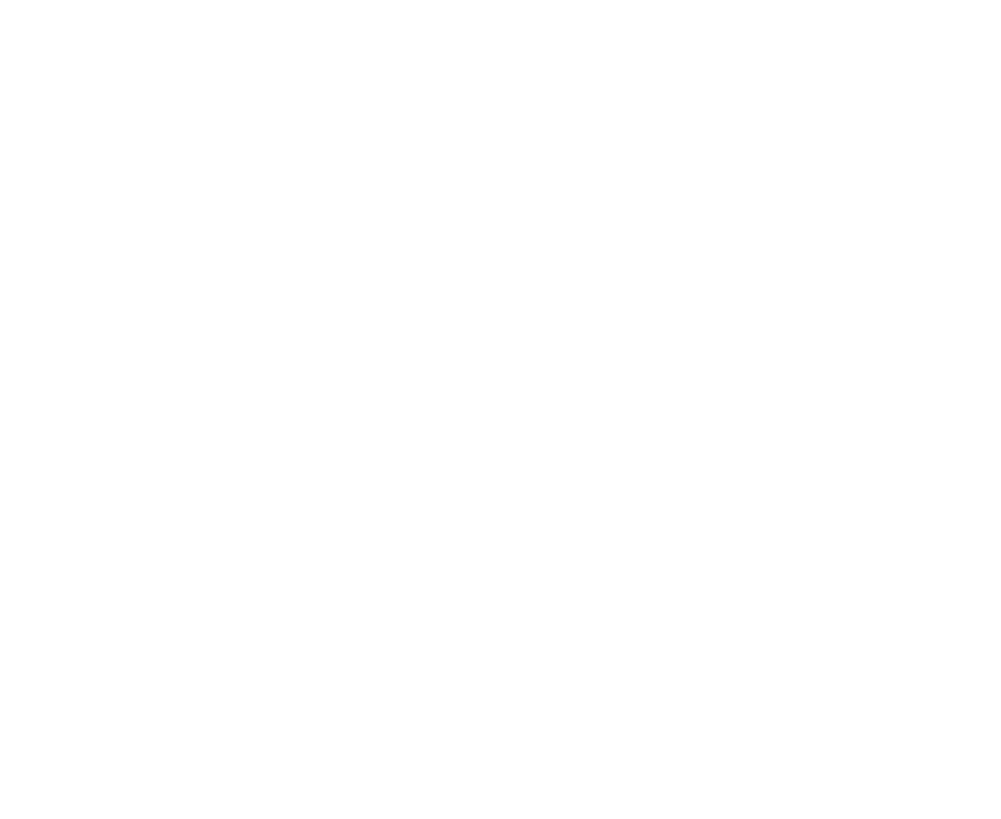
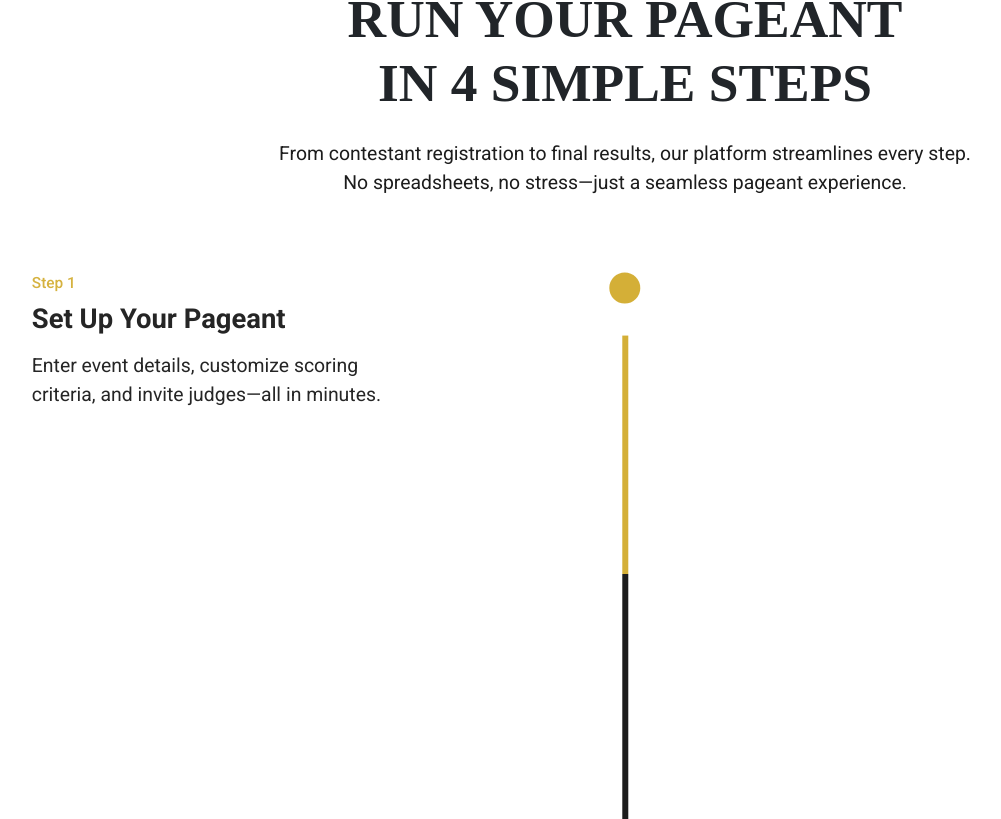
Before and after one commit to chappzach24/Pageant-, a React (Vite) app in the folder client/: page / in a window 1280 px wide. Shown: the part 1981-2800 px from the top of the page, without its empty margins (15-1016 px from the left). Before the commit the page ends 1863 px from the top, so only its background shows below. Built offline with nearby package versions, Linux system fonts and the light colour scheme; a web font is replaced by a local one.

Commit message:
Built the steps section

```diff
--- a/client/src/App.css
+++ b/client/src/App.css
@@ -14,6 +14,7 @@
 
   /* Clamp sizes for responsivness */
   /* Small Sizes */
+  --size--0-5rem: clamp(0.25rem, 0.1786rem + 0.3571vw, 0.5rem);
   --size--1rem: clamp(0.75rem, 0.6786rem + 0.3571vw, 1rem);
   --size--1-25rem: clamp(1rem, 0.9286rem + 0.3571vw, 1.25rem);
   --size--1-5rem: clamp(1.25rem, 1.1786rem + 0.3571vw, 1.5rem);
@@ -151,6 +152,10 @@
   color: var(--primary-color);
 }
 
+.u-text-brand{
+  color: var(--brand-color);
+}
+
 /* Font sizes */
 .u-text-xs{
   font-size: var(--size--1rem);
@@ -186,6 +191,10 @@
 }
 
 /* Gap Sizes */
+.u-gap-xxs{
+  gap: var(--size--0-5rem);
+}
+
 .u-gap-xs{
   gap: var(--size--1rem);
 }
@@ -200,6 +209,10 @@
 
 .u-gap-l{
   gap: var(--size--3rem);
+}
+
+.u-gap-xl{
+  gap: var(--size--5rem);
 }
 
 /* Text align */
@@ -285,3 +298,55 @@
 .benefit-card-icon{
   height: var(--size--3rem);
 }
+
+/* Steps Section */
+.steps-header h2{
+  max-width: 11.5em;
+}
+
+.steps-header p{
+  max-width: 37em;
+}
+
+.step-content p {
+  max-width: 18em;
+}
+
+.step-item{
+  height: calc(var(--size--2rem) + var(--size--2rem) + 65vh);
+  position: relative;
+  padding: 0 var(--size--1rem);
+}
+
+.step-item.right{
+  display: flex;
+  justify-content: flex-end;
+}
+
+.step-description h5{
+  max-width: 12em;
+}
+
+.step-progress{
+  position: absolute;
+  top: 50%;
+  left: 50%;
+  transform: translate(-50%, -50%);
+}
+
+.step-circle{
+  width: var(--size--2rem);
+  height: var(--size--2rem);
+  border-radius: 50%;
+  background-color: var(--secondary-color);
+}
+
+.step-line{
+  height: 65vh;
+  width: 6px;
+  background-color: var(--secondary-color);
+}
+
+.step-circle, .step-line {
+  transition: background-color 0.3s ease-in-out;
+}
--- /dev/null
+++ b/client/src/components/global/StepsRow.jsx
@@ -0,0 +1,86 @@
+import { useEffect, useRef, useState } from "react";
+
+const StepsRow = ({ step, header, text, side, index }) => {
+
+    const stepRef = useRef(null);
+    const [circleProgress, setCircleProgress] = useState([]);
+    const [lineProgress, setLineProgress] = useState([]);
+    const [textOpacity, setTextOpacity] = useState([])
+
+    useEffect(() => {
+        const handleScroll = () => {
+            const steps = document.querySelectorAll(".step-item");
+            const newCircleProgress = [];
+            const newLineProgress = [];
+            const newTextOpacity = [];
+
+            steps.forEach((step, index) => {
+                const rect = step.getBoundingClientRect();
+                const windowHeight = window.innerHeight;
+
+                // Calculate progress based on viewport position
+                let progress = (windowHeight - rect.top) / (windowHeight * 0.6);
+                progress = Math.min(Math.max(progress, 0), 1.35); // Clamp between 0 and 1
+
+                // For the circle: It fills immediately with the scroll progress
+                newCircleProgress[index] = Math.min(progress * 1.95, 1);
+
+                // For the line: Add a lag (e.g., -0.4) and use a multiplier to make it fill slowly
+                let lineProgress = Math.max(progress - 0.5, 0);  // Lag the line by 0.4 to start filling later
+
+                // Gradually fill the line with a slow rate using a smaller multiplier
+                lineProgress = Math.min(lineProgress * 1.2, 1); // Slow fill with a smaller multiplier, and max at 1
+
+                newLineProgress[index] = lineProgress;
+
+                const textOpacity = Math.min(Math.max(progress + 0.075, 0), 1); // Fade in the text as circle fills
+                newTextOpacity[index] = textOpacity;
+            });
+
+            setCircleProgress(newCircleProgress);
+            setLineProgress(newLineProgress);
+            setTextOpacity(newTextOpacity);
+        };
+
+        window.addEventListener("scroll", handleScroll);
+        return () => window.removeEventListener("scroll", handleScroll);
+    }, []);
+
+
+
+
+    return(
+        <>
+            <div ref={stepRef} className={`step-item ${side} w-100`}>
+                <div className="step-content d-flex flex-column u-gap-xxs">
+                    <p className="u-text-brand u-text-xs u-weight-semi" style={{ opacity: textOpacity[index] }}>
+                        Step {step}
+                    </p>
+                    <div className="step-description d-flex flex-column u-gap-xs">
+                        <h5 style={{ opacity: textOpacity[index] }}>{header}</h5>
+                        <p className="u-text-dark" style={{ opacity: textOpacity[index] }}>
+                            {text}
+                        </p>
+                    </div>
+                </div>
+                <div className="step-progress d-flex flex-column align-items-center u-gap-m">
+                <div
+                    className="step-circle"
+                    style={{
+                        background:`linear-gradient(to bottom, var(--brand-color) ${circleProgress[index] * 100}%, var(--secondary-color) 0%)`
+                    }}
+                ></div>
+                    <div
+                    className="step-line"
+                    style={{
+                        background: `linear-gradient(to bottom, var(--brand-color) ${lineProgress[index] * 100}%, var(--secondary-color) 0%)`, // Gradual fill effect
+                    }}
+                ></div>
+                </div>
+            </div>
+
+        </>
+    )
+}
+
+export default StepsRow;
--- /dev/null
+++ b/client/src/components/sections/StepsSection.jsx
@@ -0,0 +1,62 @@
+import StepsRow from "../global/StepsRow";
+
+const StepsSection = () => {
+
+    const stepsList = [
+        {
+            step: '1',
+            header: "Set up your pageant",
+            text: "Enter event details, customize scoring criteria, and invite judges—all in minutes.",
+            side: 'left',
+        },
+        {
+            step: '2',
+            header: "Register Contestants & Judges",
+            text: "Collect contestant applications online and assign judges effortlessly.",
+            side: 'right',
+        },
+        {
+            step: '3',
+            header: "Score in Real Time",
+            text: "Judges submit scores digitally, and results update instantly—no manual calculations needed.",
+            side: 'left',
+        },
+        {
+            step: '4',
+            header: "Announce the Winners",
+            text: "Generate accurate results instantly and share them live—stress-free and error-free!",
+            side: 'right',
+        }
+    ]
+
+    return(
+        <>
+        <div className="steps-wrap min-vh-100 u-section-space-m">
+            <div className="steps-contain u-container">
+                <div className="steps-layout d-flex flex-column u-gap-xl">
+                    <div className="steps-header d-flex flex-column align-items-center u-gap-s w-100">
+                        <h2 className="u-text-center">run your pageant in 4 simple steps</h2>
+                        <p className="u-text-center u-text-dark">
+                            From contestant registration to final results, our platform streamlines every step. No spreadsheets, no stress—just a seamless pageant experience.
+                        </p>
+                    </div>
+                    <div className="steps-layout d-flex flex-column u-gap-m">
+                        {stepsList.map((step, index) => (
+                            <StepsRow
+                            key={index}
+                            index={index}
+                            step={step.step}
+                            header={step.header}
+                            text={step.text}
+                            side={step.side}
+                            />
+                        ))}
+                    </div>
+                </div>
+            </div>
+        </div>
+        </>
+    )
+}
+
+export default StepsSection;
--- a/client/src/pages/Home.jsx
+++ b/client/src/pages/Home.jsx
@@ -2,6 +2,7 @@
 import GridGuide from "../components/GridGuide";
 import Button from "../components/global/Button";
 import BenefitsSection from "../components/sections/BenefitsSection";
+import StepsSection from "../components/sections/StepsSection";
 
 const Home = () => {
 
@@ -25,6 +26,9 @@
 
             {/* Benefit Section */}
             <BenefitsSection />
+
+            {/* Steps Section */}
+            <StepsSection />
         </>
     )
 }
```
